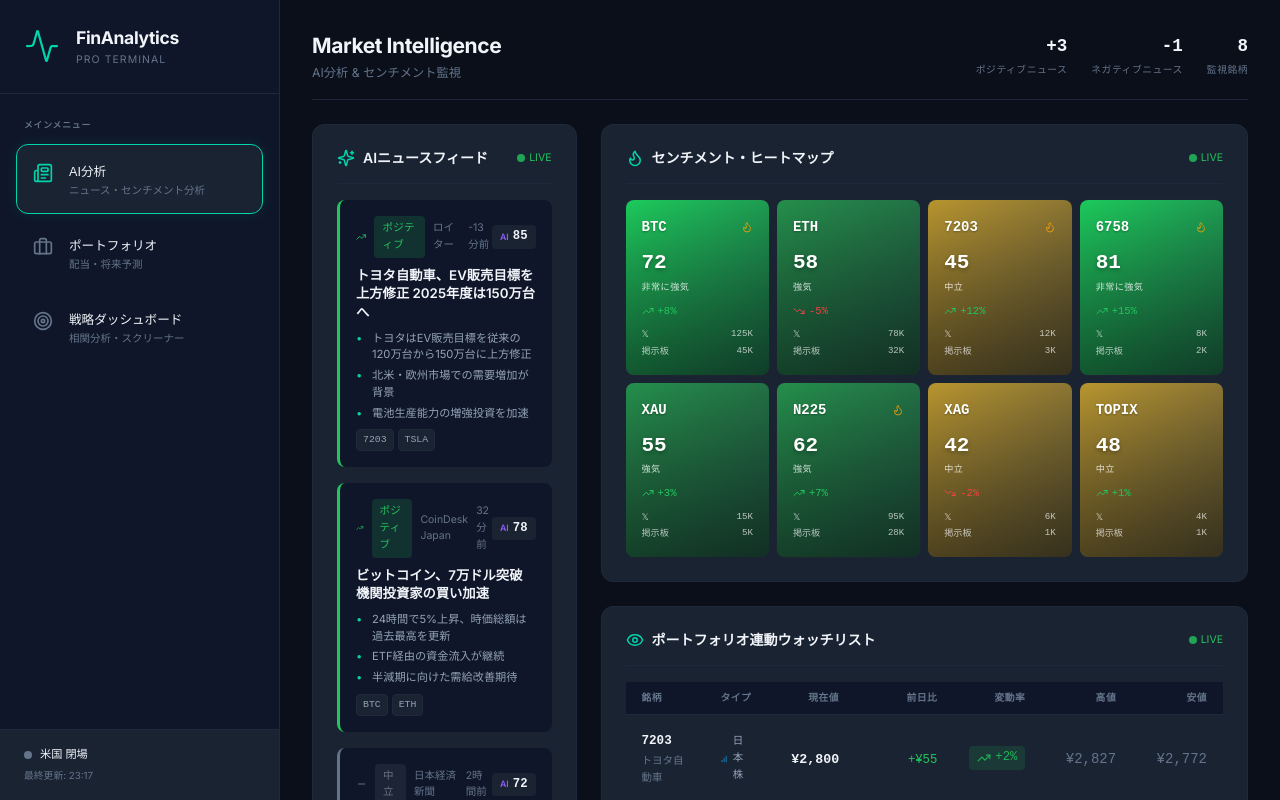
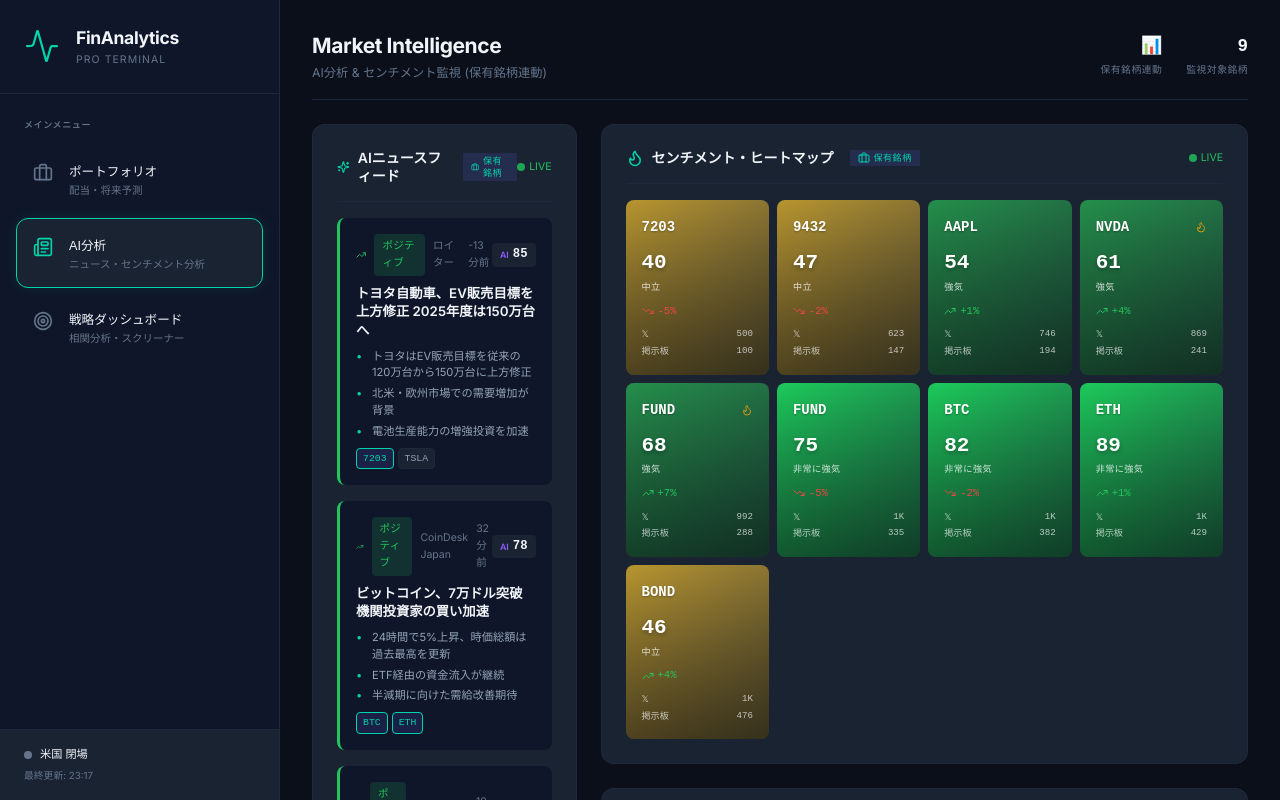
Before and after one commit to TakenokoCB/stock_info_manage, a React (Vite) app: page / in a window 1280 px wide. Shown: the top 800 px of the page. Built offline with nearby package versions, Linux system fonts and the light colour scheme.

Commit message:
refactor: Remove MultiChart/CorrelationMatrix, link NewsFeed and SentimentHeatmap to portfolio

```diff
--- a/src/components/common/Sidebar.tsx
+++ b/src/components/common/Sidebar.tsx
@@ -13,18 +13,18 @@ interface SidebarProps {
 
 const navItems = [
     {
+        id: 'portfolio',
+        label: 'Portfolio Simulator',
+        labelJa: 'ポートフォリオ',
+        icon: Briefcase,
+        description: '配当・将来予測',
+    },
+    {
         id: 'market',
         label: 'Market Intelligence',
         labelJa: 'AI分析',
         icon: Newspaper,
         description: 'ニュース・センチメント分析',
-    },
-    {
-        id: 'portfolio',
-        label: 'Portfolio Simulator',
-        labelJa: 'ポートフォリオ',
-        icon: Briefcase,
-        description: '配当・将来予測',
     },
     {
         id: 'tactical',
--- a/src/components/market/NewsFeed.css
+++ b/src/components/market/NewsFeed.css
@@ -144,3 +144,34 @@
     border-radius: var(--radius-sm);
     color: var(--text-secondary);
 }
+
+.asset-tag.portfolio-match {
+    background: rgba(99, 102, 241, 0.15);
+    border-color: var(--accent-primary);
+    color: var(--accent-primary);
+}
+
+/* Portfolio Badge */
+.portfolio-badge {
+    display: inline-flex;
+    align-items: center;
+    gap: 4px;
+    margin-left: var(--spacing-sm);
+    padding: 2px 8px;
+    font-size: 0.65rem;
+    font-weight: 500;
+    text-transform: uppercase;
+    letter-spacing: 0.05em;
+    background: rgba(99, 102, 241, 0.15);
+    color: var(--accent-primary);
+    border-radius: var(--radius-full);
+}
+
+.no-news {
+    display: flex;
+    align-items: center;
+    justify-content: center;
+    padding: var(--spacing-xl);
+    color: var(--text-muted);
+    font-size: 0.9rem;
+}
--- a/src/components/market/NewsFeed.tsx
+++ b/src/components/market/NewsFeed.tsx
@@ -1,9 +1,12 @@
-import { TrendingUp, TrendingDown, Minus, Sparkles } from 'lucide-react';
-import { NewsItem } from '../../data/mockData';
+import { useMemo } from 'react';
+import { TrendingUp, TrendingDown, Minus, Sparkles, Briefcase } from 'lucide-react';
+import { NewsItem, newsItems } from '../../data/mockData';
+import { samplePortfolio } from '../../../data/sampleData';
 import './NewsFeed.css';
 
 interface NewsFeedProps {
-    news: NewsItem[];
+    news?: NewsItem[];
+    portfolioLinked?: boolean;
 }
 
 const getSentimentIcon = (sentiment: string) => {
@@ -27,18 +30,69 @@ const getTimeAgo = (timestamp: string) => {
     return `${Math.floor(diff / 1440)}日前`;
 };
 
-export default function NewsFeed({ news }: NewsFeedProps) {
+// Get portfolio symbols for filtering
+const getPortfolioSymbols = (): string[] => {
+    return samplePortfolio.assets.map(asset => {
+        if (asset.type === 'domestic_stock') return asset.code || '';
+        if (asset.type === 'foreign_stock') return asset.ticker || '';
+        if (asset.type === 'crypto') return asset.symbol || '';
+        return asset.name || '';
+    }).filter(Boolean);
+};
+
+export default function NewsFeed({ news, portfolioLinked = true }: NewsFeedProps) {
+    const portfolioSymbols = useMemo(() => getPortfolioSymbols(), []);
+
+    // Filter news by portfolio holdings
+    const filteredNews = useMemo(() => {
+        const sourceNews = news || newsItems;
+
+        if (!portfolioLinked) {
+            return sourceNews;
+        }
+
+        // Filter news that are related to portfolio assets
+        return sourceNews.filter(item => {
+            // Check if any related asset matches portfolio
+            return item.relatedAssets.some(asset => {
+                // Normalize asset name for comparison
+                const normalizedAsset = asset.toLowerCase();
+                return portfolioSymbols.some(symbol => {
+                    const normalizedSymbol = symbol.toLowerCase();
+                    return normalizedAsset.includes(normalizedSymbol) ||
+                        normalizedSymbol.includes(normalizedAsset) ||
+                        // Common mappings
+                        (normalizedAsset === 'トヨタ' && normalizedSymbol === '7203') ||
+                        (normalizedAsset === 'apple' && normalizedSymbol === 'aapl') ||
+                        (normalizedAsset === 'btc' && normalizedSymbol === 'btc') ||
+                        (normalizedAsset === 'nvidia' && normalizedSymbol === 'nvda');
+                });
+            });
+        });
+    }, [news, portfolioLinked, portfolioSymbols]);
+
     return (
         <div className="news-feed card">
             <div className="card-header">
                 <h3 className="card-title">
                     <Sparkles size={18} />
                     AIニュースフィード
+                    {portfolioLinked && (
+                        <span className="portfolio-badge">
+                            <Briefcase size={12} />
+                            保有銘柄
+                        </span>
+                    )}
                 </h3>
                 <span className="live-indicator">LIVE</span>
             </div>
             <div className="news-list">
-                {news.map((item) => (
+                {filteredNews.length === 0 ? (
+                    <div className="no-news">
+                        <p>保有銘柄に関連するニュースがありません</p>
+                    </div>
+                ) : (
+                    filteredNews.map((item) => (
                         <article key={item.id} className={`news-item sentiment-${item.sentiment}`}>
                             <div className="news-header">
                                 <div className="news-meta">
@@ -63,11 +117,12 @@ export default function NewsFeed({ news }: NewsFeedProps) {
                             </ul>
                             <div className="news-assets">
                                 {item.relatedAssets.map((asset) => (
-                                <span key={asset} className="asset-tag">{asset}</span>
+                                    <span key={asset} className={`asset-tag ${portfolioSymbols.some(s => asset.toLowerCase().includes(s.toLowerCase())) ? 'portfolio-match' : ''}`}>{asset}</span>
                                 ))}
                             </div>
                         </article>
-                ))}
+                    ))
+                )}
             </div>
         </div>
     );
--- a/src/components/market/SentimentHeatmap.tsx
+++ b/src/components/market/SentimentHeatmap.tsx
@@ -1,9 +1,12 @@
-import { Flame, TrendingUp, TrendingDown } from 'lucide-react';
-import { SentimentData } from '../../data/mockData';
+import { useMemo } from 'react';
+import { Flame, TrendingUp, TrendingDown, Briefcase } from 'lucide-react';
+import { SentimentData, sentimentData as mockSentimentData } from '../../data/mockData';
+import { samplePortfolio } from '../../../data/sampleData';
 import './SentimentHeatmap.css';
 
 interface SentimentHeatmapProps {
-    data: SentimentData[];
+    data?: SentimentData[];
+    portfolioLinked?: boolean;
 }
 
 const getSentimentColor = (sentiment: number): string => {
@@ -27,21 +30,91 @@ const formatNumber = (num: number): string => {
     return num.toString();
 };
 
-export default function SentimentHeatmap({ data }: SentimentHeatmapProps) {
+// Get portfolio symbols for filtering
+const getPortfolioSymbols = (): string[] => {
+    return samplePortfolio.assets.map(asset => {
+        if (asset.type === 'domestic_stock') return asset.code || '';
+        if (asset.type === 'foreign_stock') return asset.ticker || '';
+        if (asset.type === 'crypto') return asset.symbol || '';
+        return '';
+    }).filter(Boolean);
+};
+
+// Generate sentiment data for portfolio holdings
+const generatePortfolioSentiment = (): SentimentData[] => {
+    const portfolioAssets = samplePortfolio.assets;
+
+    return portfolioAssets.map((asset, index) => {
+        let symbol = '';
+        let name = '';
+
+        if (asset.type === 'domestic_stock') {
+            symbol = asset.code || '';
+            name = asset.name || '';
+        } else if (asset.type === 'foreign_stock') {
+            symbol = asset.ticker || '';
+            name = asset.name || '';
+        } else if (asset.type === 'crypto') {
+            symbol = asset.symbol || '';
+            name = asset.name || '';
+        } else if (asset.type === 'investment_trust') {
+            symbol = 'FUND';
+            name = asset.name?.substring(0, 10) || '';
+        } else {
+            symbol = 'BOND';
+            name = '債券';
+        }
+
+        // Generate pseudo-random but consistent sentiment based on asset
+        const baseScore = 40 + (index * 7) % 50;
+        const change = ((index * 3) % 15) - 5;
+        const twitterMentions = 500 + (index * 123) % 5000;
+        const redditMentions = 100 + (index * 47) % 1000;
+
+        return {
+            assetId: symbol || `asset-${index}`,
+            symbol: symbol || name.substring(0, 4),
+            overallSentiment: baseScore,
+            changeFromYesterday: change,
+            trending: baseScore > 60 && change > 3,
+            twitterMentions,
+            redditMentions,
+        };
+    }).filter(item => item.symbol);
+};
+
+export default function SentimentHeatmap({ data, portfolioLinked = true }: SentimentHeatmapProps) {
+    const portfolioSymbols = useMemo(() => getPortfolioSymbols(), []);
+
+    const displayData = useMemo(() => {
+        if (portfolioLinked) {
+            // Use portfolio-based sentiment data
+            return generatePortfolioSentiment();
+        }
+        // Use provided data or mock data
+        return data || mockSentimentData;
+    }, [data, portfolioLinked]);
+
     return (
         <div className="sentiment-heatmap card">
             <div className="card-header">
                 <h3 className="card-title">
                     <Flame size={18} />
                     センチメント・ヒートマップ
+                    {portfolioLinked && (
+                        <span className="portfolio-badge">
+                            <Briefcase size={12} />
+                            保有銘柄
+                        </span>
+                    )}
                 </h3>
                 <span className="live-indicator">LIVE</span>
             </div>
             <div className="heatmap-grid">
-                {data.map((item) => (
+                {displayData.map((item) => (
                     <div
                         key={item.assetId}
-                        className={`heatmap-cell ${item.trending ? 'trending' : ''}`}
+                        className={`heatmap-cell ${item.trending ? 'trending' : ''} ${portfolioSymbols.includes(item.symbol) ? 'portfolio-item' : ''}`}
                         style={{
                             '--cell-color': getSentimentColor(item.overallSentiment),
                         } as React.CSSProperties}
--- a/src/pages/MarketIntelligence.tsx
+++ b/src/pages/MarketIntelligence.tsx
@@ -1,39 +1,37 @@
 import NewsFeed from '../components/market/NewsFeed';
 import SentimentHeatmap from '../components/market/SentimentHeatmap';
 import WatchList from '../components/market/WatchList';
-import { newsItems, sentimentData } from '../data/mockData';
+import { samplePortfolio } from '../../data/sampleData';
 import './MarketIntelligence.css';
 
 export default function MarketIntelligence() {
+    const portfolioCount = samplePortfolio.assets.length;
+
     return (
         <div className="market-intelligence">
             <header className="page-header">
                 <div className="page-title-section">
                     <h1 className="page-title">Market Intelligence</h1>
-                    <p className="page-subtitle">AI分析 & センチメント監視</p>
+                    <p className="page-subtitle">AI分析 & センチメント監視 (保有銘柄連動)</p>
                 </div>
                 <div className="page-stats">
                     <div className="quick-stat">
-                        <span className="quick-stat-value text-positive">+3</span>
-                        <span className="quick-stat-label">ポジティブニュース</span>
+                        <span className="quick-stat-value text-positive">📊</span>
+                        <span className="quick-stat-label">保有銘柄連動</span>
                     </div>
                     <div className="quick-stat">
-                        <span className="quick-stat-value text-negative">-1</span>
-                        <span className="quick-stat-label">ネガティブニュース</span>
-                    </div>
-                    <div className="quick-stat">
-                        <span className="quick-stat-value">8</span>
-                        <span className="quick-stat-label">監視銘柄</span>
+                        <span className="quick-stat-value">{portfolioCount}</span>
+                        <span className="quick-stat-label">監視対象銘柄</span>
                     </div>
                 </div>
             </header>
 
             <div className="market-grid">
                 <div className="market-main">
-                    <NewsFeed news={newsItems} />
+                    <NewsFeed portfolioLinked={true} />
                 </div>
                 <div className="market-side">
-                    <SentimentHeatmap data={sentimentData} />
+                    <SentimentHeatmap portfolioLinked={true} />
                     <WatchList />
                 </div>
             </div>
--- a/src/pages/TacticalDashboard.css
+++ b/src/pages/TacticalDashboard.css
@@ -81,3 +81,16 @@
     grid-row: 2;
     min-height: 0;
 }
+
+/* Simplified layout for Screener only */
+.tactical-grid-simple {
+    display: flex;
+    flex-direction: column;
+    flex: 1;
+    min-height: 0;
+}
+
+.tactical-screener-full {
+    flex: 1;
+    min-height: 0;
+}
--- a/src/pages/TacticalDashboard.tsx
+++ b/src/pages/TacticalDashboard.tsx
@@ -1,37 +1,35 @@
-import MultiChart from '../components/tactical/MultiChart';
 import Screener from '../components/tactical/Screener';
-import CorrelationMatrix from '../components/tactical/CorrelationMatrix';
-import { correlationMatrix, screenerAssets } from '../data/mockData';
+import { screenerAssets, globalScreenerAssets } from '../data/mockData';
 import './TacticalDashboard.css';
 
 export default function TacticalDashboard() {
+    const totalStocks = screenerAssets.length + globalScreenerAssets.length;
+
     return (
         <div className="tactical-dashboard">
             <header className="page-header">
                 <div className="page-title-section">
                     <h1 className="page-title">Tactical Dashboard</h1>
-                    <p className="page-subtitle">相関分析 & スクリーナー</p>
+                    <p className="page-subtitle">AI銘柄スクリーナー</p>
                 </div>
                 <div className="page-stats">
                     <div className="quick-stat">
                         <span className="quick-stat-value">{screenerAssets.length}</span>
-                        <span className="quick-stat-label">スクリーニング対象</span>
+                        <span className="quick-stat-label">日本銘柄</span>
                     </div>
                     <div className="quick-stat">
-                        <span className="quick-stat-value">5</span>
-                        <span className="quick-stat-label">相関分析資産</span>
+                        <span className="quick-stat-value">{globalScreenerAssets.length}</span>
+                        <span className="quick-stat-label">世界銘柄</span>
+                    </div>
+                    <div className="quick-stat">
+                        <span className="quick-stat-value">{totalStocks}</span>
+                        <span className="quick-stat-label">合計スクリーニング対象</span>
                     </div>
                 </div>
             </header>
 
-            <div className="tactical-grid">
-                <div className="tactical-chart">
-                    <MultiChart />
-                </div>
-                <div className="tactical-matrix">
-                    <CorrelationMatrix data={correlationMatrix} />
-                </div>
-                <div className="tactical-screener">
+            <div className="tactical-grid-simple">
+                <div className="tactical-screener-full">
                     <Screener />
                 </div>
             </div>
```
Lines whose indentation alone changed are shown as unchanged.
